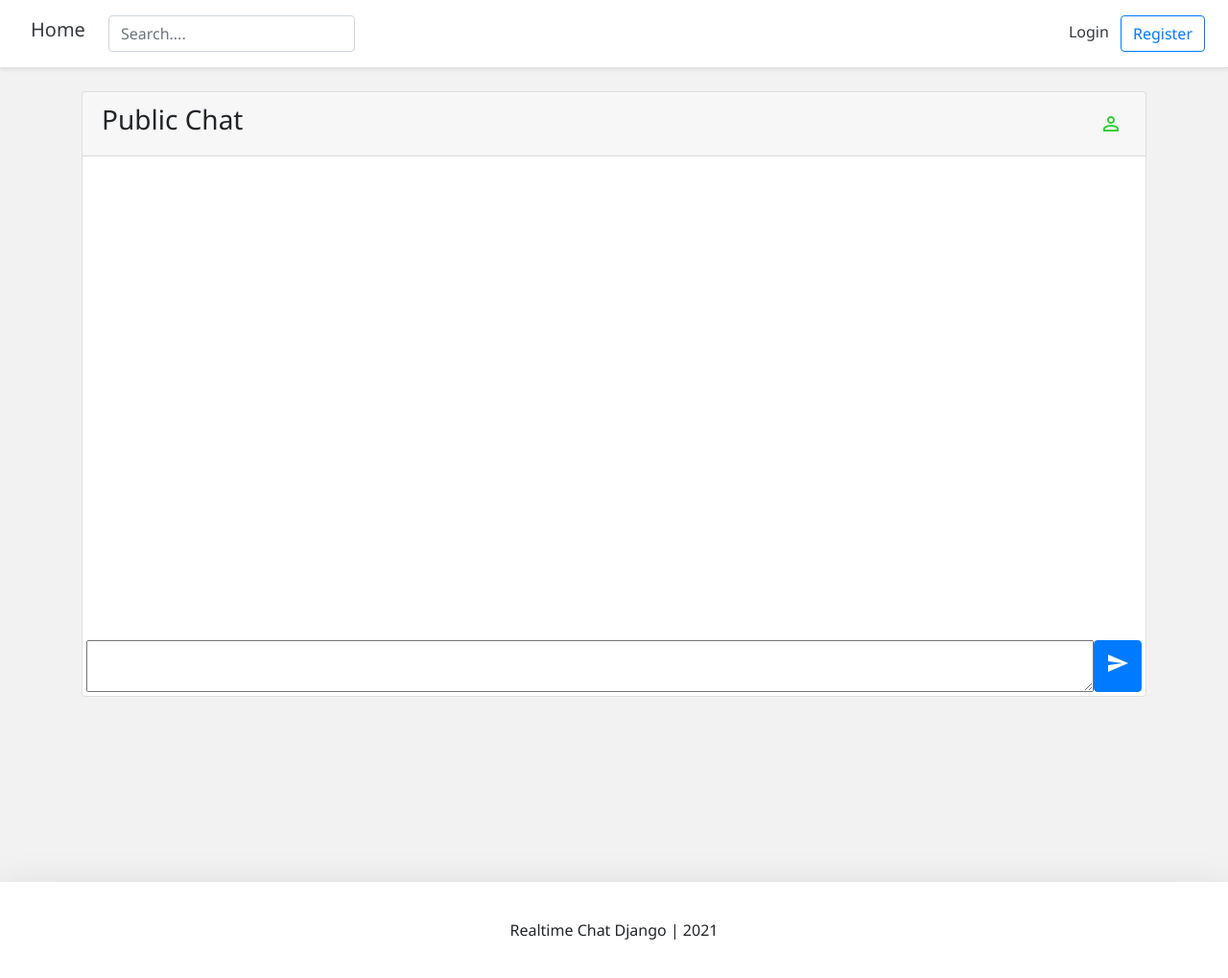
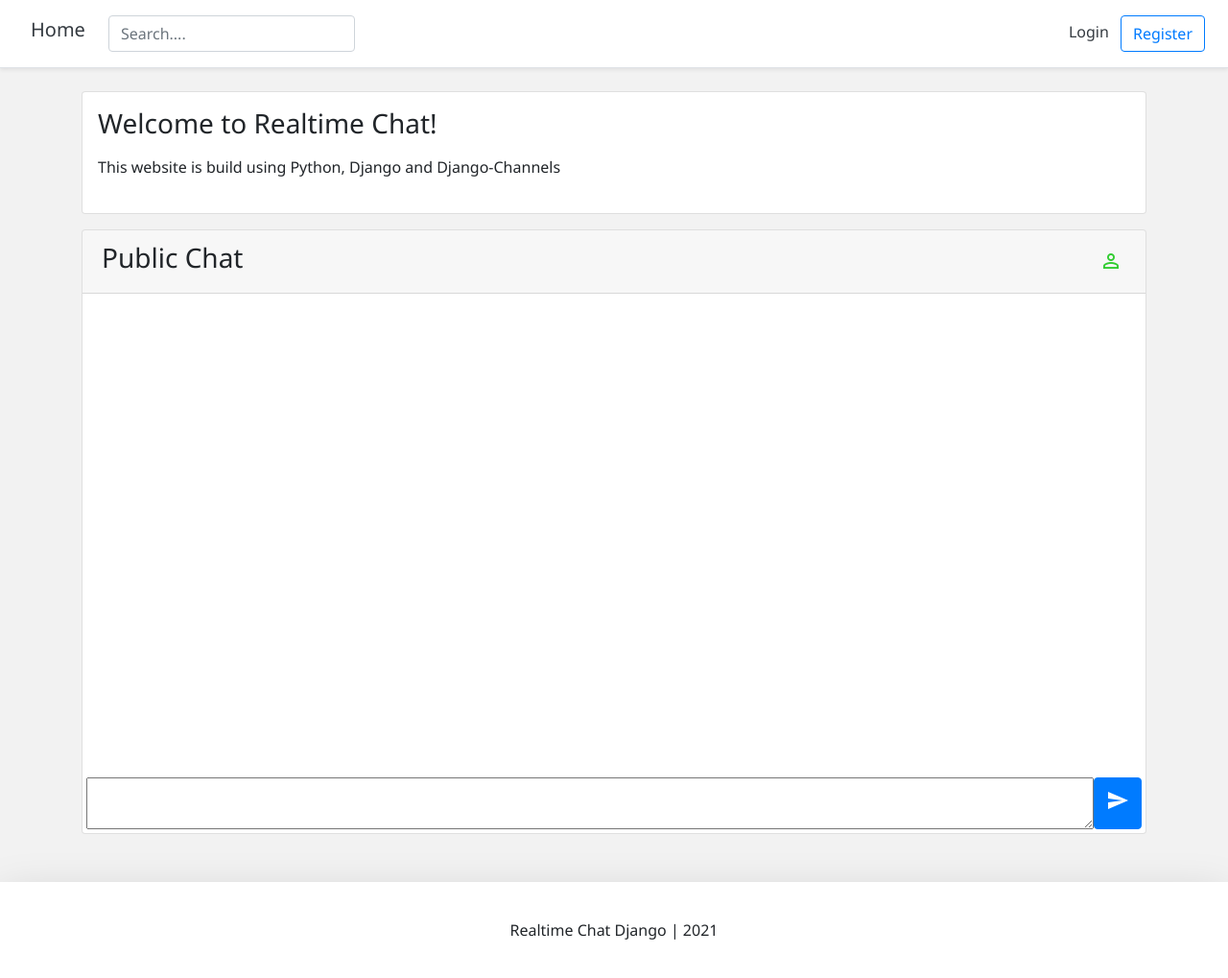
Before and after one commit to abhie-lp/realtime-chat-django, a Django app: template personal/templates/personal/home.html in a window 1280 px wide. Shown: the whole page at 96% size. Run offline with Django 3.2, Linux system fonts and the light colour scheme; the template is opened without the code that fills it, so the values that code supplies are empty; some libraries are stand-ins or nearby versions.

Commit message:
Handle visibility of web page for medium and smaller screens

```diff
--- a/personal/templates/personal/home.html
+++ b/personal/templates/personal/home.html
@@ -74,43 +74,23 @@
 
 {% block content %}
   <div class="container">
-    <div class="card mt-3">
-      <div class="card-header">
-        <div class="d-flex flex-row justify-content-between">
-          <h3>Public Chat</h3>
-          <div class="d-flex flex-row align-items-center">
-            <span class="material-icons m-auto pr-1 connected-users-icon">person_outline</span>
-            <span class="mr-auto connected-users" id="id_connected_users"></span>
-          </div>
+    <!-- MEDIUM+ -->
+      <div class="main d-none d-md-flex flex-column">
+        <div class="card p-3 align-items-start">
+          <h3 class="pb-2">Welcome to Realtime Chat!</h3>
+          <p class="pb-1">This website is build using Python, Django and Django-Channels</p>
         </div>
+
+        {% include "public_chat/snippets/public_chat_room.html" with room_id=room_id %}
       </div>
+    <!-- END MEDIUM+ -->
 
-      <div class="card-body p-1">
-        <div class="d-flex flex-column">
-          <div class="d-flex flex-row justify-content-center" id="id_chatroom_loading_spinner_container">
-            <div class="spinner-border text-primary"
-                 id="id_chatroom_loading_spinner"
-                 role="status"
-                 style="display: none">
-              <span class="sr-only">Loading.....</span>
-            </div>
-          </div>
-          <div class="d-flex chat-log" id="id_chat_log">
-
-          </div>
-          <div class="d-flex chat-message-input-container">
-            <textarea class="flex-grow-1 chat-message-input" id="id_chat_message_input" required></textarea>
-            <button class="btn btn-primary chat-message-submit-button">
-              <span id="id_chat_message_submit" class="material-icons">send</span>
-            </button>
-          </div>
-        </div>
-      </div>
+    <!-- SMALL -->
+    <div class="d-flex d-md-none p-2">
+      <p>Screen too short to view this website. Please open on the appropriate device.</p>
     </div>
+    <!-- END SMALL -->
   </div>
-
-  {% include "personal/snippets/client_error_modal.html" %}
-  <span class="d-none" id="id_page_number">1</span>
 {% endblock content %}
 
 {% block page_script %}
--- /dev/null
+++ b/public_chat/templates/public_chat/snippets/public_chat_room.html
@@ -0,0 +1,36 @@
+<div class="card mt-3">
+  <div class="card-header">
+    <div class="d-flex flex-row justify-content-between">
+      <h3>Public Chat</h3>
+      <div class="d-flex flex-row align-items-center">
+        <span class="material-icons m-auto pr-1 connected-users-icon">person_outline</span>
+        <span class="mr-auto connected-users" id="id_connected_users"></span>
+      </div>
+    </div>
+  </div>
+
+  <div class="card-body p-1">
+    <div class="d-flex flex-column">
+      <div class="d-flex flex-row justify-content-center" id="id_chatroom_loading_spinner_container">
+        <div class="spinner-border text-primary"
+             id="id_chatroom_loading_spinner"
+             role="status"
+             style="display: none">
+          <span class="sr-only">Loading.....</span>
+        </div>
+      </div>
+      <div class="d-flex chat-log" id="id_chat_log">
+
+      </div>
+      <div class="d-flex chat-message-input-container">
+        <textarea class="flex-grow-1 chat-message-input" id="id_chat_message_input" required></textarea>
+        <button class="btn btn-primary chat-message-submit-button">
+          <span id="id_chat_message_submit" class="material-icons">send</span>
+        </button>
+      </div>
+    </div>
+  </div>
+</div>
+
+{% include "public_chat/snippets/client_error_modal.html" %}
+<span class="d-none" id="id_page_number">1</span>
```
Also changed, not shown: public_chat/templates/public_chat/snippets/client_error_modal.html (renamed from personal/templates/personal/snippets/client_error_modal.html).
